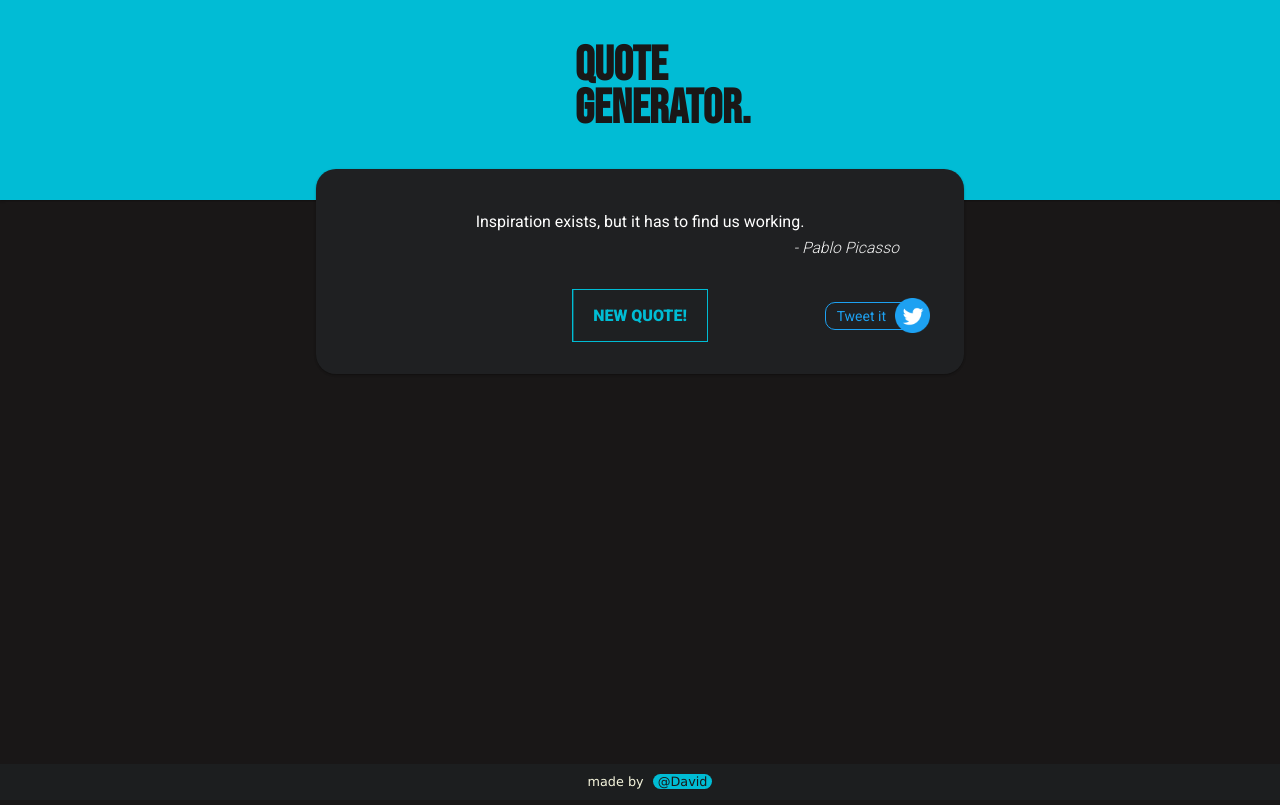
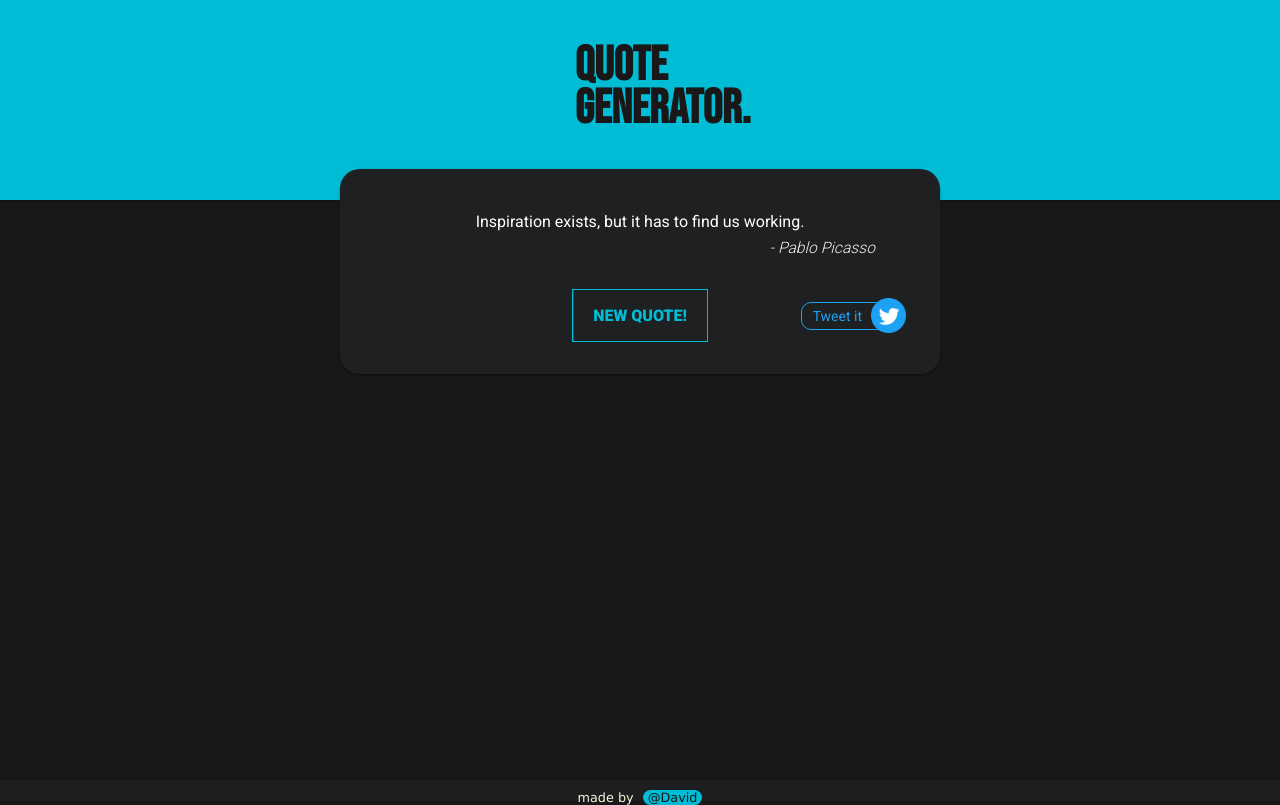
Before and after one commit to ddave592/fcc-random-quote-generator, a React (Create React App) app: page / in a window 1280 px wide. Built offline with nearby package versions, Linux system fonts and the light colour scheme.

Commit message:
more cleanup. css border-box

```diff
--- a/package.json
+++ b/package.json
@@ -6,7 +6,7 @@
     "node-sass": "^4.13.0",
     "react": "^16.11.0",
     "react-dom": "^16.11.0",
-    "react-scripts": "3.2.0",
+    "react-scripts": "^3.3.0",
     "react-spring": "^8.0.27"
   },
   "scripts": {
--- a/src/App.js
+++ b/src/App.js
@@ -1,5 +1,5 @@
-import React, { useState, useEffect, useRef } from 'react';
-import { useTrail, animated, useTransition, useSpring, useChain, config } from 'react-spring'
+import React, { useState, useEffect } from 'react';
+import { useTrail, animated } from 'react-spring'
 import getQuote from './utils/quoteHandler';
 import { QuoteBox } from './components/QuoteBox';
 import './styles/index.scss';
@@ -10,7 +10,6 @@ const App = () => {
   //init states
   const [quote, setQuote] = useState({ quoteText: 'Loading...', quoteAuthor: 'Loading...' });
   const [pastQuote, setPastQuote] = useState([]);
-  const [PastQuoteOpen, setPastQuoteOpen] = useState(false);
 
   // title animation
   const items = ['Quote', ' Generator.']
--- a/src/styles/index.scss
+++ b/src/styles/index.scss
@@ -308,3 +308,9 @@ footer.bottom-footer {
     }
   }
 }
+
+// normalize type css
+
+*, *::before, *::after {
+  box-sizing: border-box;
+}
```
Also changed, not shown: 1 other file (tests, documents, lock files or other folders).
